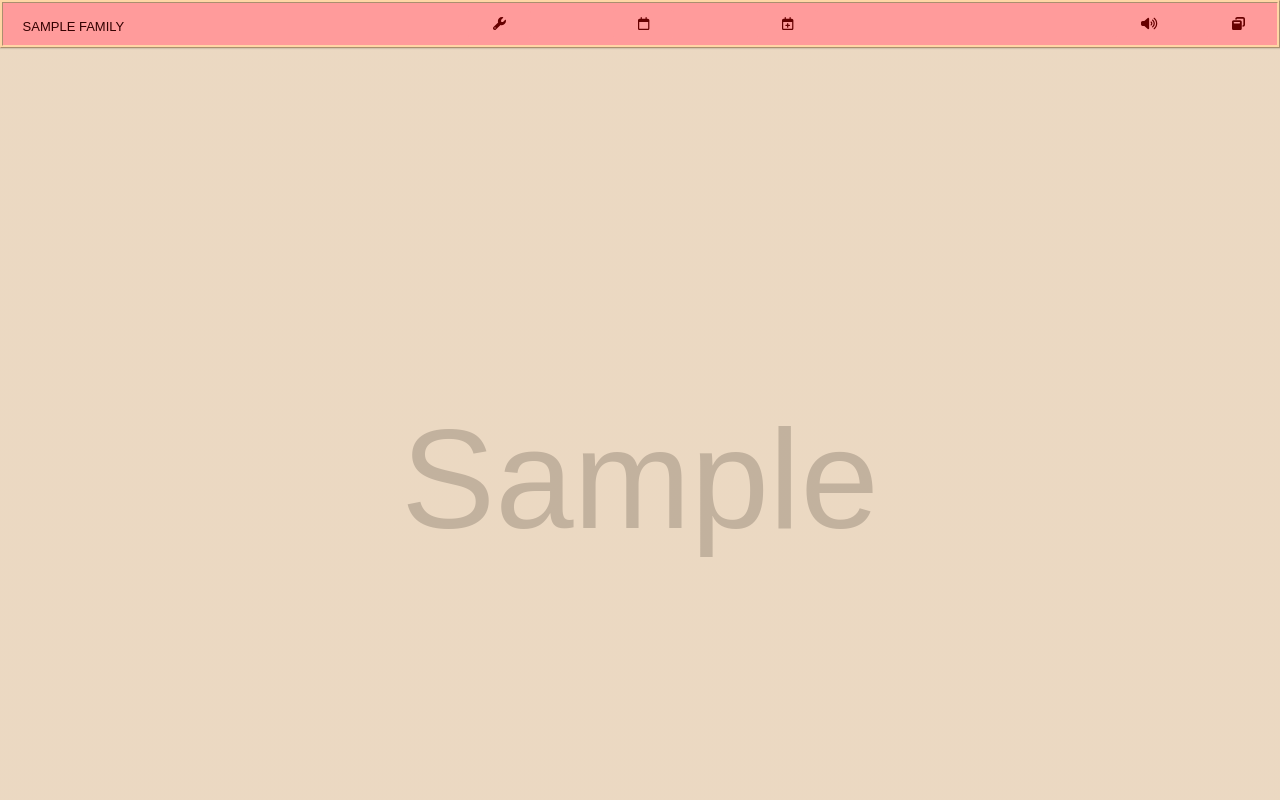
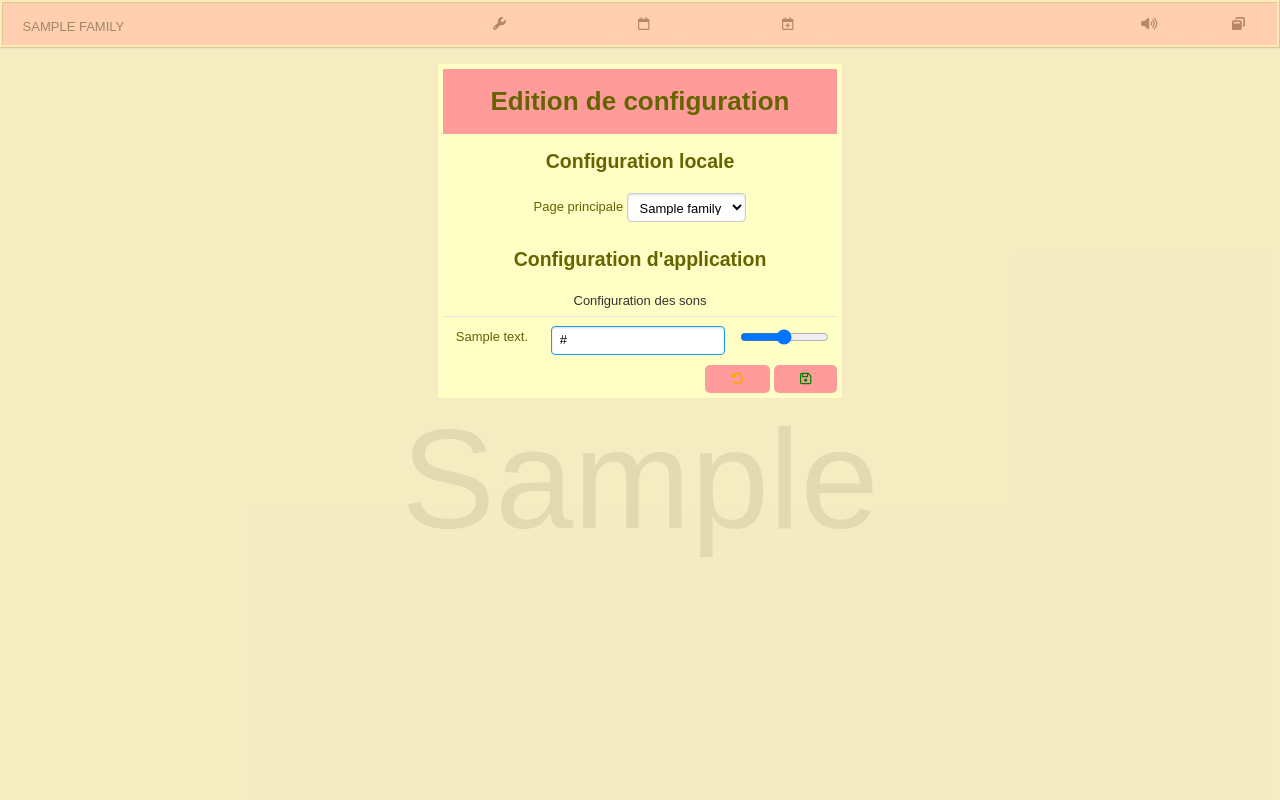
Before and after one commit to charles-dubos/Portail, a Python web app: template templates/pages/edit.html.j2 in a window 1280 px wide, after a click that opens the changed part. Run offline with Jinja, Linux system fonts and the light colour scheme; the template is opened without the code that fills it: most values are stand-ins (such as "Sample title", 1, 10 or a date in 2020); grey boxes marked "Sample" are stand-in pictures; some libraries are stand-ins or nearby versions; some web fonts are replaced.

Commit message:
Layout des éditions de configuration

```diff
--- a/templates/pages/edit.html.j2
+++ b/templates/pages/edit.html.j2
@@ -26,8 +26,38 @@
 <div class="modal" id="modal-editConf">
     <div class="modal-content">
         <div class="modal-menu">
-            <h1 >Edition de configuration</h1>  {# A CORRIGER #}
+            <h1>Edition de configuration</h1>
         </div>
+        <form class="pure-form pure-form-aligned" method="post">
+            <h2>Configuration locale</h2>
+            <fieldset>
+                <label for='mainPageSelector'>Page principale</label>
+                <select name="mainPage" id="mainPage-select"> {% for family in database.families %}
+                    <option value="{{family}}"{% if family == config.getCfg('mainPage') %} selected{% endif %}>{{database.families[family].title}}</option>{% endfor %}
+                </select>
+            </fieldset>
+            <h2>Configuration d'application</h2>
+            <fieldset>
+            <legend>Configuration des sons</legend>
+                {% for sound in database.settings['sounds'] %}
+                <div class="pure-g">
+                    <div class="pure-u-1-4">
+                        <label for='{{sound}}'>{{database.settings['sounds'][sound].description}}</label>
+                    </div>
+                    <div class="pure-u-2-4">
+                        <input type="text" name="{{sound}}-url" value="{{database.settings['sounds'][sound].url}}" class="pure-input-1" placeholder=".pure-u-2-4" >
+                    </div>
+                    <div class="pure-u-1-4">
+                        <input type="range" name="{{sound}}-volume" min="0" max="1" step="0.1" value="{{database.settings['sounds'][sound].volume}}" class="pure-input-1" placeholder=".pure-u-1-4" >
+                    </div>
+                </div>
+                {% endfor %}
+            </fieldset>
+            <div class="is-right">
+                <div class="pure-button amber close"><i class="fa-solid fa-rotate-left"></i></div>
+                <button type="submit" name="save-conf" class="pure-button green"><i class="fa-regular fa-floppy-disk"></i></button>
+            </div>
+        </form>
         {# <form class="pure-form pure-form-aligned" method="post">
             <fieldset>
                 {% for key, value in database.config.items() %}
@@ -36,10 +66,6 @@
                     <input type="text" name="{{key}}" value="{{value}}">
                 </div>
                 {% endfor %}
-                <div class="is-right">
-                    <div class="pure-button amber close"><i class="fa-solid fa-rotate-left"></i></div>
-                    <button type="submit" name="save-conf" class="pure-button green"><i class="fa-regular fa-floppy-disk"></i></button>
-                </div>
             </fieldset>
         </form> #}
     </div>
```
Also changed, not shown: app.py (+13 -7 lines).
